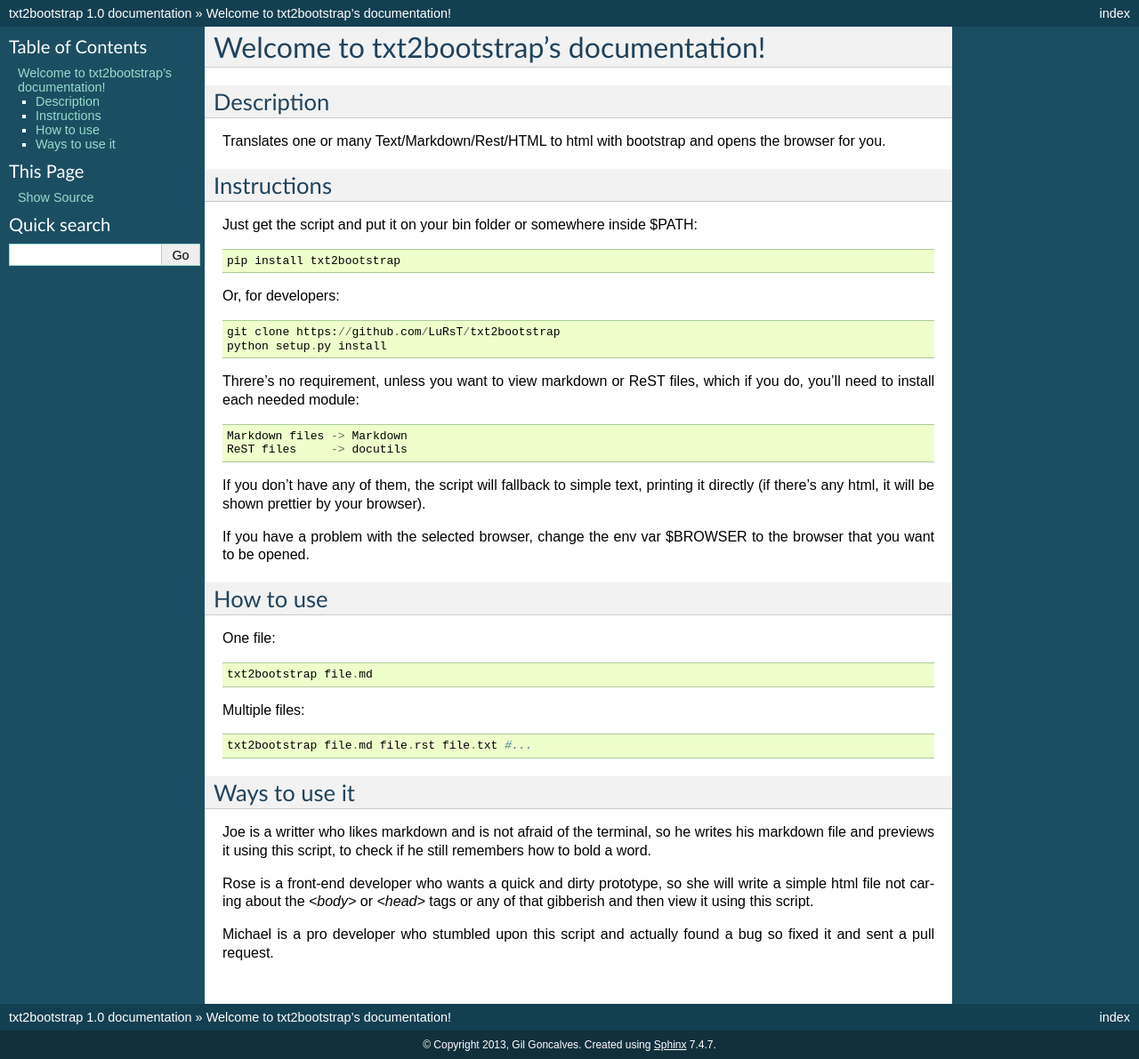
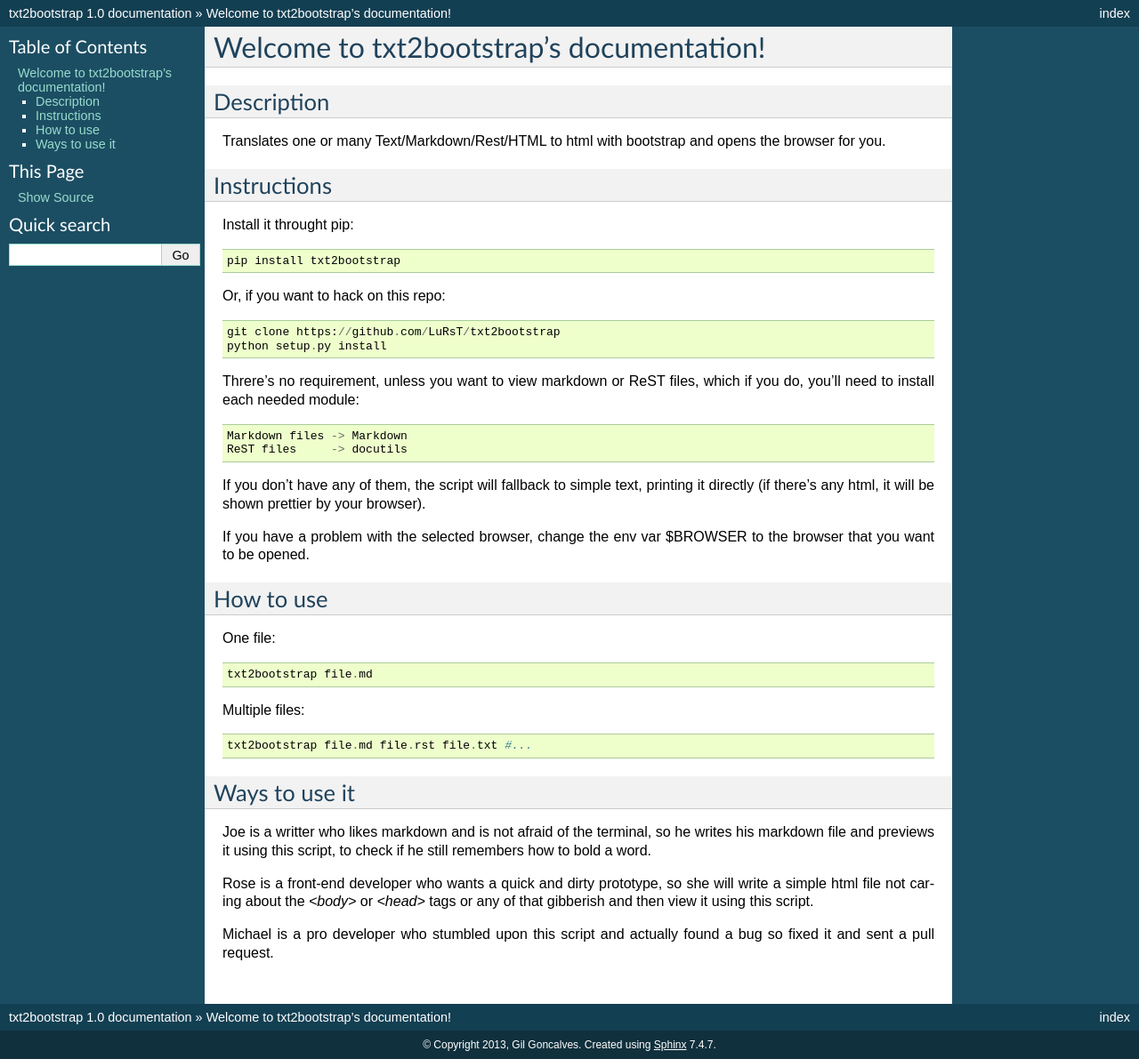
Before and after one commit to LuRsT/txt2bootstrap, a Sphinx documentation site: the page built from docs/index.rst, in a window 1280 px wide. Shown: the whole page at 89% size. Built offline with Sphinx 7.4.7, drawn with Linux system fonts in a browser that asks for light colours.

Commit message:
Further changes to documentation

```diff
--- a/README.rst
+++ b/README.rst
@@ -7,11 +7,11 @@
 Instructions
 ------------
 
-Just get the script and put it on your bin folder or somewhere inside $PATH::
+Install it throught pip::
 
     pip install txt2bootstrap
 
-Or, for developers::
+Or, if you want to hack on this repo::
 
     git clone https://github.com/LuRsT/txt2bootstrap
     python setup.py install
--- a/docs/index.rst
+++ b/docs/index.rst
@@ -10,11 +10,11 @@
 Instructions
 ------------
 
-Just get the script and put it on your bin folder or somewhere inside $PATH::
+Install it throught pip::
 
     pip install txt2bootstrap
 
-Or, for developers::
+Or, if you want to hack on this repo::
 
     git clone https://github.com/LuRsT/txt2bootstrap
     python setup.py install
```
Also changed, not shown: 5 other files.
